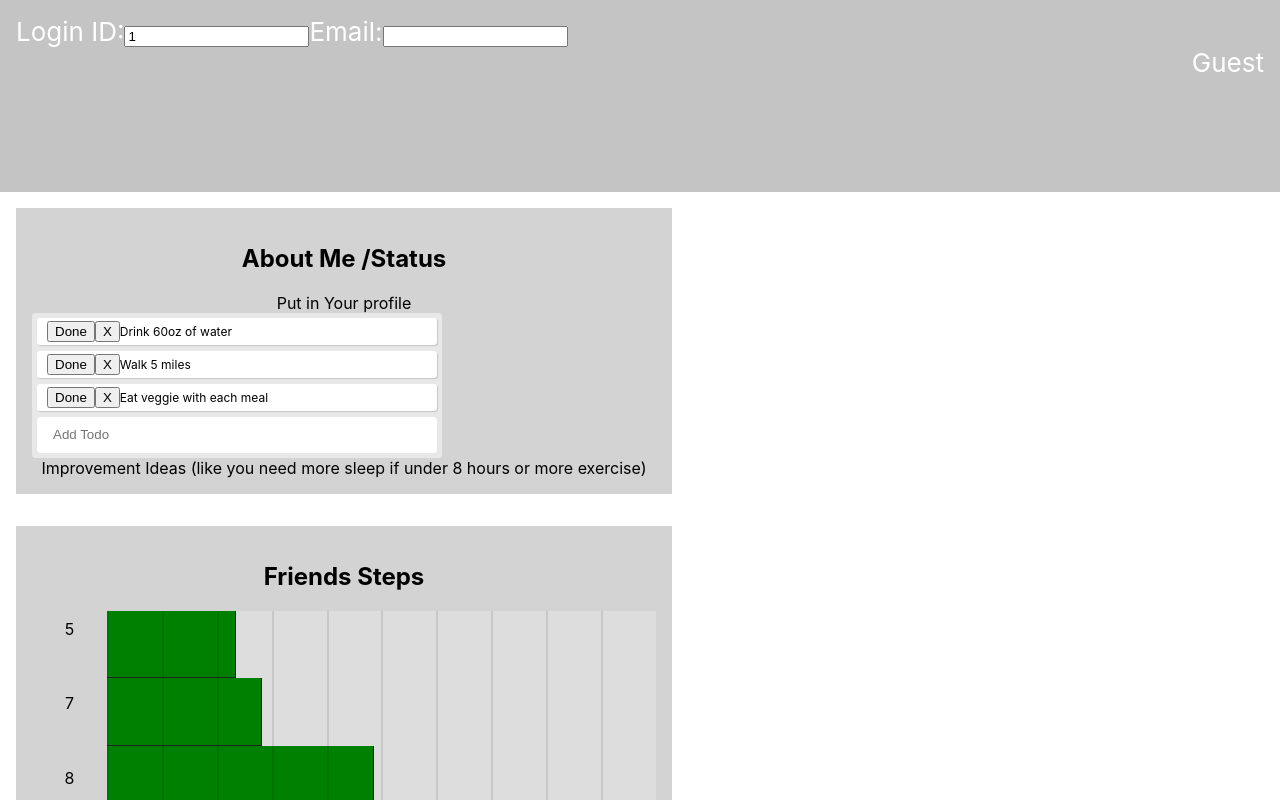
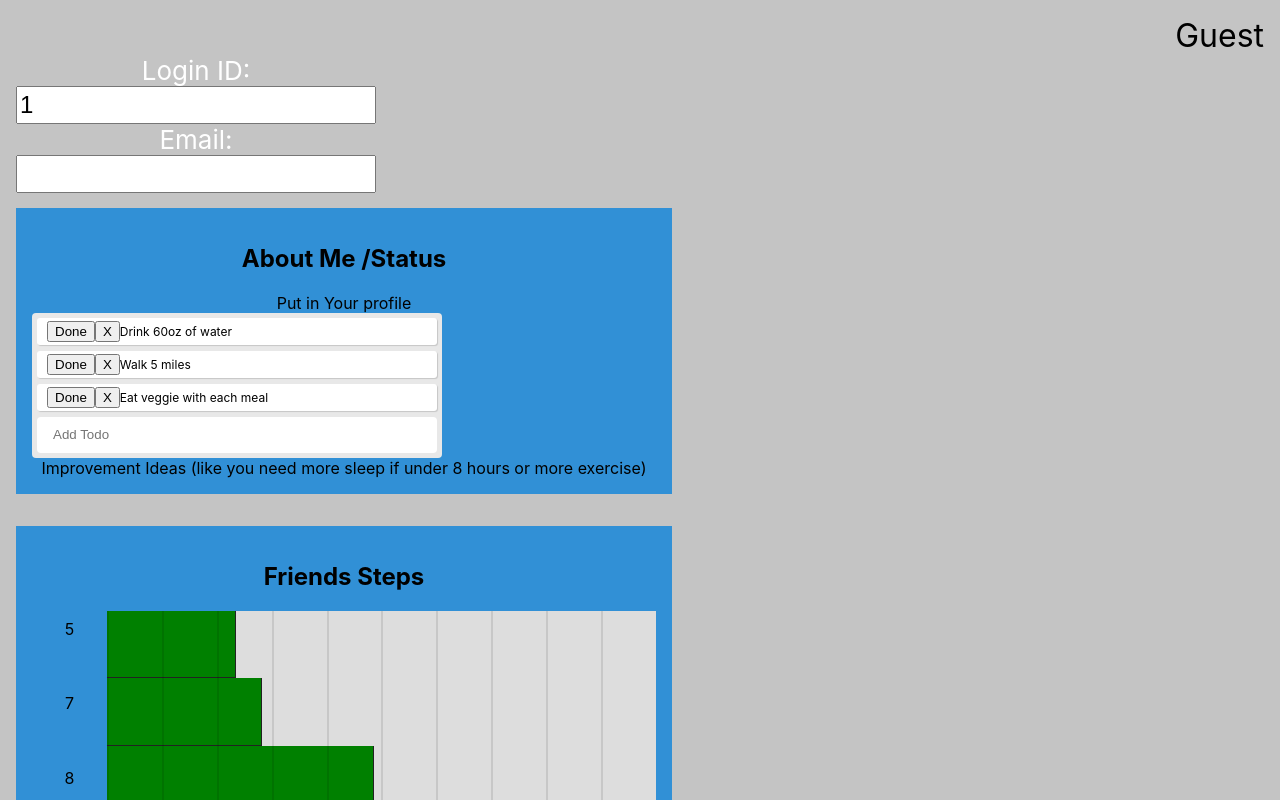
Before and after one commit to saykaren/GetFitter, a React (Create React App) app: page / in a window 1280 px wide. Shown: the top 800 px of the page. Built offline with nearby package versions, Linux system fonts and the light colour scheme.

Commit message:
working on Welcome section, still need to add App name also need to work on adjustment of display

```diff
--- a/src/Components/App/App.css
+++ b/src/Components/App/App.css
@@ -49,7 +49,7 @@
 }
 
 .exerciseGroup,.youOverview, .sleepInfo, .hydration, .userInformation {
-  background: lightgrey;
+  background: #3190D6;
   margin: 1rem;
   padding: 1rem;
   width: 39rem;
@@ -107,6 +107,7 @@
   display: flex;
   flex-direction: row;
   flex-wrap: wrap;
+  background-color: #C4C4C4;
 }
 
 .todo {
@@ -144,6 +145,19 @@
  flex-direction: column;
 }
 
+.inputNum, .inputText {
+  height: 2rem;
+  width: 22rem;
+  font-size: 1.5rem;
+  align-self: center;
+}
+
+.inputLabel {
+  display: flex;
+  flex-wrap: wrap;
+  flex-direction: column;
+}
+
 .welcomeInput{
   display: flex;
   align-items: center;
@@ -152,13 +166,16 @@
 #welcomeName {
   display: flex;
   justify-content: flex-end;
-  align-items: flex-start;
+  font-size: 2rem;
+  color: black;
 }
 
 .welcomeTopInput {
   display: flex;
+  width: 15rem;
+  flex-wrap: wrap;
+}
 
-}
 .welcomeSection {
   width: 100%;
   padding: 1rem;
--- a/src/Components/App/App.js
+++ b/src/Components/App/App.js
@@ -61,26 +61,25 @@ function App() {
     <div className="App">
       <header className="App-header">
         <div className="welcomeSection">
+          {/* <h1 id="appName">GitFitter</h1> */}
+           <div id="welcomeName">
+              {name}
+           </div>
           <section className="welcomeTopInput">
             <Input
                 value={userId}
                 onChangeInput={userChange}
-                className="welcomeInput"
-                id="userIdTop"
               >
               Login ID:
             </Input>
             <InputText
               value={email}
               onChangeInput={emailChange}
-              className="welcomeInput"
             >
               Email:
             </InputText>
           </section>
-            <div id="welcomeName">
-              {name}
-            </div>
+
         </div>
       </header>
       <section className="mainContent">
@@ -116,23 +115,29 @@ function App() {
 }
 
 const Input = ({value, onChangeInput, children}) => (
-  <label>
+  <label
+    className="inputLabel"
+  >
     {children}
     <input
       type="number"
       value={value}
       onChange={onChangeInput}
+      className="inputNum"
       />
   </label>
 );
 
 const InputText = ({value, onChangeInput, children}) => (
-  <label>
+  <label
+    className="inputLabel"
+  >
     {children}
     <input
       type="text"
       value={value}
       onChange={onChangeInput}
+      className="inputText"
       />
   </label>
 );
```
